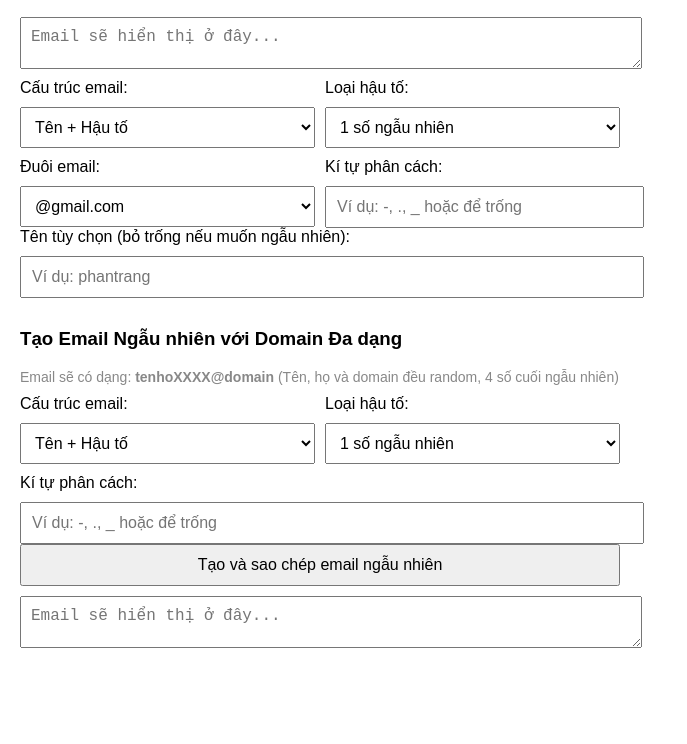
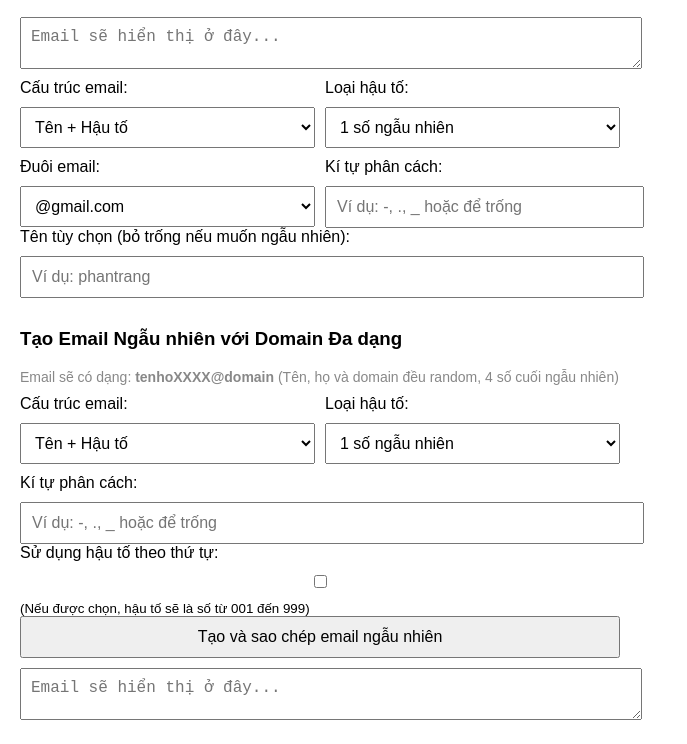
Before and after one commit to anhleon/mail, a plain HTML site: page index.html in a window 1280 px wide. Shown: the part 121-865 px from the top of the page, without its empty margins (0-687 px from the left). Before the commit the page ends 800 px from the top, so only its background shows below. Drawn offline with Linux system fonts and the light colour scheme.

Commit message:
Update index.html

```diff
--- a/index.html
+++ b/index.html
@@ -121,6 +121,13 @@
       </div>
     </div>
 
+    <!-- Tùy chọn số thứ tự cho hậu tố ngẫu nhiên -->
+    <div class="flex-col">
+      <label for="useSequentialSuffix">Sử dụng hậu tố theo thứ tự:</label>
+      <input type="checkbox" id="useSequentialSuffix" />
+      <small>(Nếu được chọn, hậu tố sẽ là số từ 001 đến 999)</small>
+    </div>
+
     <button class="full-width" onclick="generateRandomEmail()">Tạo và sao chép email ngẫu nhiên</button>
     <textarea id="randomEmailBox" class="textarea-small" placeholder="Email sẽ hiển thị ở đây..." readonly></textarea>
   </div>
@@ -132,17 +139,13 @@
     ];
 
     const firstNames = [
-      // Tên Việt Nam
       'an','bao','chau','dung','hai','khanh','lam','minh','nam','phuc','quan','son','tai','tuan','viet','vinh',
       'anh','bich','diem','hanh','hoa','huong','lan','linh','mai','ngoc','phuong','thao','trang','tuyet',
-      // Tên Anh/Mỹ/Châu Âu
       'john','emily','michael','sarah','robert','jessica','daniel','laura','kevin','megan','joshua','sophia',
       'ryan','chloe','andrew','amanda','james','olivia','ethan','grace','liam','emma','noah','isabella',
-      // Tên Tây Ban Nha/Bồ Đào Nha/Ý/Pháp/Đức
       'carlos','jose','luis','juan','miguel','pedro','diego','alejandro','manuel','javier','antonio','rafael',
       'francisco','eduardo','sergio','andres','pablo','roberto','daniel','angel','mario','alberto','jesus',
       'enrique','adrian','martin','lucia','maria','sofia','paula','carmen','laura','ana','elena','patricia',
-      // Thêm 500 tên nước ngoài nữa
       'alex','charlotte','lucas','mason','logan','benjamin','jacob','william','elijah','alexander','henry',
       'sebastian','jackson','avery','scarlett','madison','ella','abigail','lily','natalie','zoe','victoria',
       'hannah','penelope','layla','camila','nora','stella','maya','leah','hazel','ellie','samantha','savannah',
@@ -158,19 +161,15 @@
     ];
 
     const lastNames = [
-      // Họ Việt Nam
       'nguyen','tran','le','pham','hoang','huynh','phan','vu','vo','dang','bui','do','ho','ngo','duong',
       'ly','truong','luu','trinh','cao','chau','mac','tan','mai','phung','ton','vuong','trieu','luong',
-      // Họ Anh/Mỹ/Châu Âu
       'smith','johnson','williams','brown','jones','garcia','miller','davis','martinez','hernandez','lopez',
       'gonzalez','wilson','anderson','thomas','taylor','moore','jackson','martin','lee','perez','thompson',
       'white','harris','clark','lewis','robinson','walker','young','allen','king','wright','scott','torres',
       'hill','flores','green','adams','nelson','baker','hall','rivera','campbell','mitchell','carter',
-      // Họ Tây Ban Nha/Bồ Đào Nha/Ý/Pháp/Đức
       'rodriguez','fernandez','jimenez','moreno','romero','munoz','alvarez','torres','gutierrez','garcia',
       'castro','mora','silva','rojas','arias','castillo','costa','dias','ferreira','gomes','goncalves',
       'lima','marques','martins','mendes','oliveira','pereira','rodrigues','santos','soares','souza',
-      // Thêm 500 họ nước ngoài nữa
       'torres','hill','flores','green','adams','nelson','baker','hall','rivera','campbell','mitchell',
       'carter','roberts','gomez','phillips','evans','turner','diaz','parker','cruz','edwards','collins',
       'reyes','stewart','morris','morales','murphy','cook','rogers','gutierrez','ortiz','morgan','cooper',
@@ -198,8 +197,6 @@
       'franco','lopes','magalhaes','maia','melo','miranda','moreira','neves','nunes','paiva','pires',
       'ramos','saraiva','sousa','tavares','valente','vasconcelos','vaz','viana','viegas'
     ];
-
-    let sequentialNumber = 1; // Biến để theo dõi số thứ tự cho hậu tố
 
     function getRandomInt(min, max) {
       return Math.floor(Math.random() * (max - min + 1)) + min;
```
